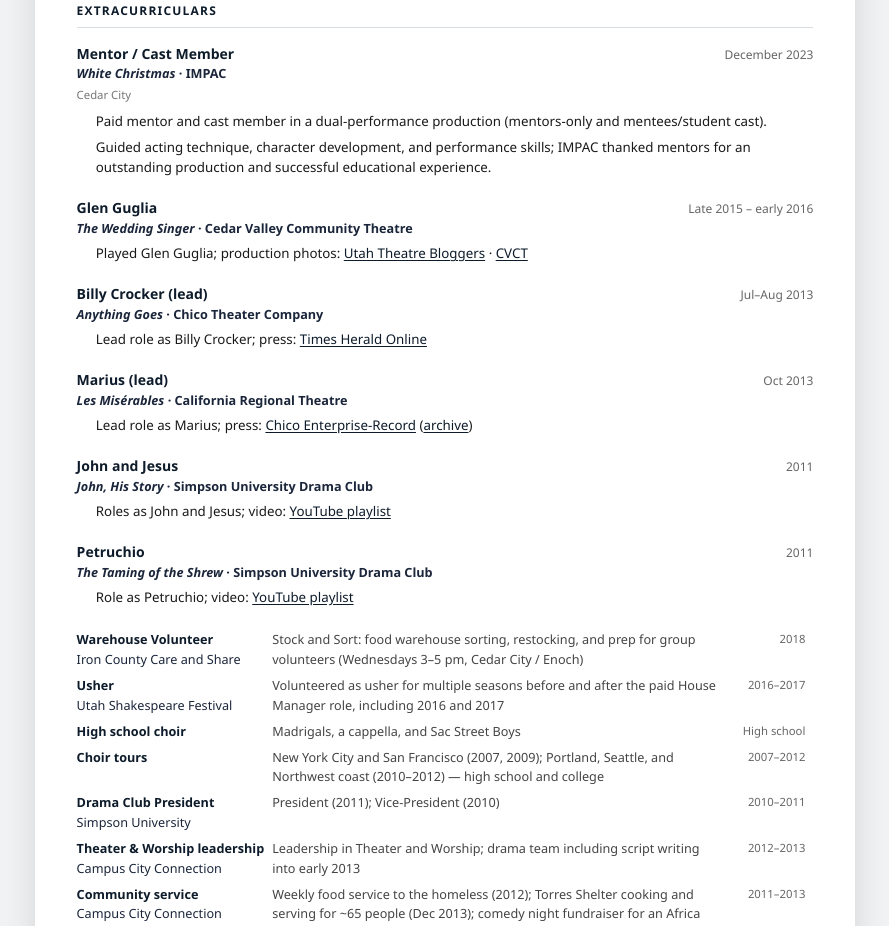
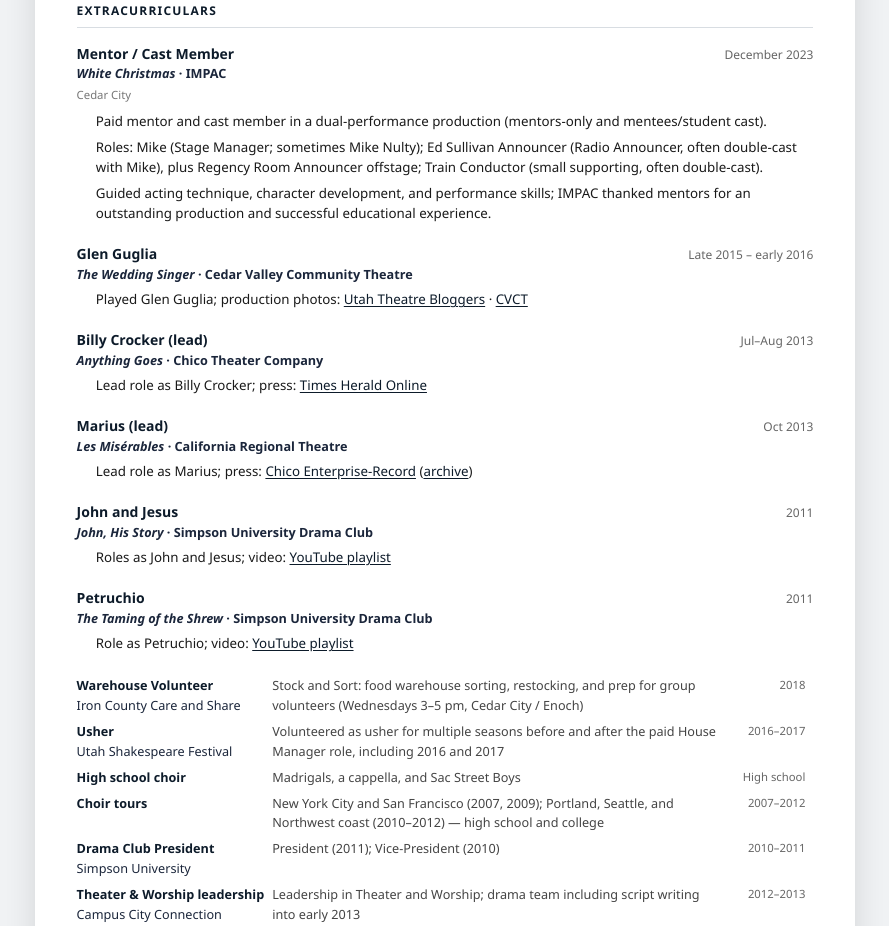
Before and after one commit to austenstrine/austenstrine_portfolio, a Next.js app in the folder apps/web/: page /cv in a window 1280 px wide. Shown: the part 2480-3406 px from the top of the page, without its empty margins (195-1084 px from the left). Built offline with nearby package versions, Linux system fonts and the light colour scheme; no server answers.

Commit message:
Name IMPAC White Christmas cast roles on the CV.
Mike, Ed Sullivan Announcer (plus Regency Room Announcer), and Train Conductor under Mentor / Cast Member framing.

```diff
--- a/apps/web/src/app/cv/CvDocument.tsx
+++ b/apps/web/src/app/cv/CvDocument.tsx
@@ -468,6 +468,9 @@ export function CvDocument() {
 							Paid mentor and cast member in a dual-performance production (mentors-only and mentees/student cast).
 						</li>
 						<li>
+							Roles: Mike (Stage Manager; sometimes Mike Nulty); Ed Sullivan Announcer (Radio Announcer, often double-cast with Mike), plus Regency Room Announcer offstage; Train Conductor (small supporting, often double-cast).
+						</li>
+						<li>
 							Guided acting technique, character development, and performance skills; IMPAC thanked mentors for an outstanding production and successful educational experience.
 						</li>
 					</ul>
```
